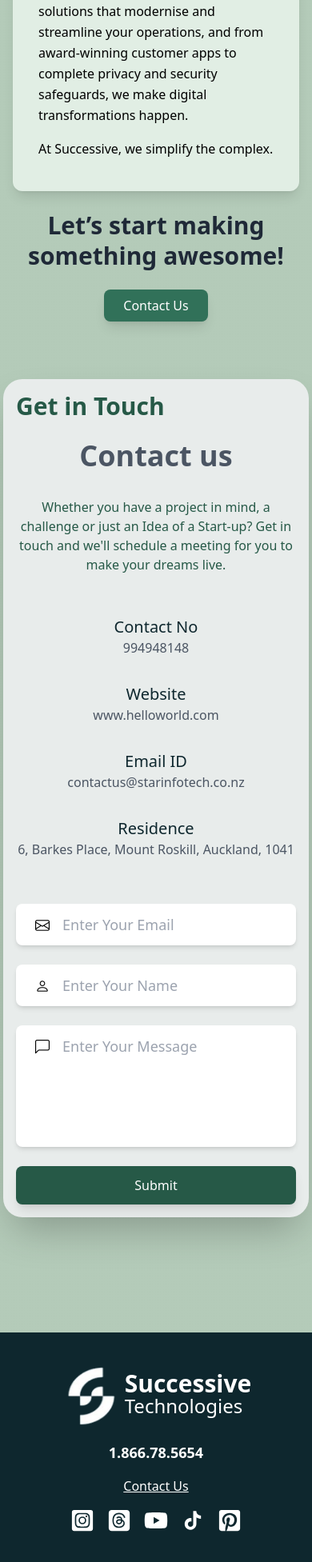
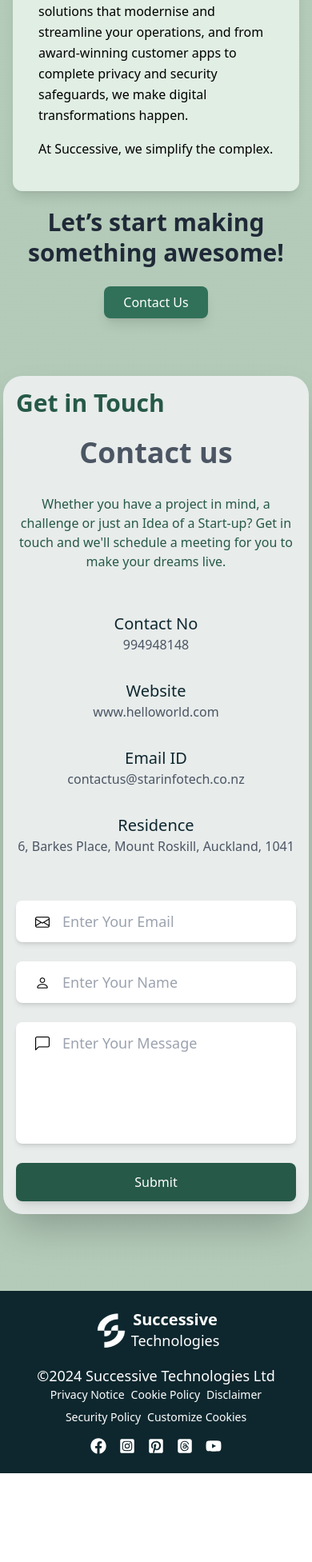
Before and after one commit to fullstackdev07/successive_react_website, a React (Vite) app: page / in a window 390 px wide. Shown: the part 5798-7751 px from the top of the page at 80% size. After the commit the page ends 7640 px from the top, so only its background shows below. Built offline with nearby package versions, Linux system fonts and the light colour scheme.

Commit message:
created footer

```diff
--- a/src/Data/Insights.json
+++ b/src/Data/Insights.json
@@ -73,5 +73,5 @@
     ],
     "header": "Discover Essential Insights",
     "buttonText": "Learn More",
-    "weblink": "https://www.example.com"
+    "href": "#contact"
   }
--- a/src/Data/Servicesectiondata.json
+++ b/src/Data/Servicesectiondata.json
@@ -15,6 +15,6 @@
   "callToAction": {
     "title": "Let’s start making something awesome!",
     "buttonText": "Contact Us",
-    "buttonClass": "px-6 py-2 text-white bg-green hover:bg-green-700 rounded-lg transition duration-200"
+    "href": "#home"
   }
 }
--- a/src/components/About.jsx
+++ b/src/components/About.jsx
@@ -1,6 +1,6 @@
 import React from "react";
 import aboutData from "../Data/Aboutdata.json";
-import bgimage from "/filters_brightness(-10).webp";
+
 
 const About = () => {
   return (
--- a/src/components/Footer.jsx
+++ b/src/components/Footer.jsx
@@ -7,195 +7,42 @@
   FaPinterestSquare,
 } from "react-icons/fa";
 import { FaSquareThreads } from "react-icons/fa6";
-import { AiOutlineTikTok } from "react-icons/ai";
 
 const Footer = () => {
   return (
-    <footer className="w-full bg-ramagreen py-10 mt-36">
-      <div className="max-w-7xl mx-auto flex flex-col md:flex-row justify-between items-center px-4 space-y-8 md:space-y-0">
-        <div className="w-full md:w-1/2 flex flex-col items-center md:items-start space-y-4">
-          <div className="flex items-center mx-0">
-            <img src={footer} alt="engajify logo" className="h-20 w-20" />
-            <div className="">
-              <p className="font-bold text-white text-3xl leading-6">
-                Successive
-              </p>
-              <p className="text-white text-2xl">Technologies</p>
-            </div>
-          </div>
+    <footer className="w-full bg-ramagreen py-6 mt-24">
+      <div className="container mx-auto flex flex-col md:flex-row items-center justify-between px-4">
 
-          <p className="text-white text-lg font-semibold">1.866.78.5654</p>
-          <p className="text-white underline">Contact Us</p>
-
-          <div className="flex space-x-4 text-3xl text-white">
-
-            <FaInstagramSquare />
-            <FaSquareThreads />
-            <FaYoutube />
-            <AiOutlineTikTok />
-            <FaPinterestSquare />
+        <div className="flex items-center mb-4 md:mb-0">
+          <img src={footer} alt="Engajify logo" className="h-12 w-12 md:h-14 md:w-14" />
+          <div className="text-center md:text-left">
+            <p className="font-bold text-white text-xl md:text-2xl leading-6">
+              Successive
+            </p>
+            <p className="text-white text-lg md:text-xl">Technologies</p>
           </div>
         </div>
 
 
-        <div className="w-full md:w-1/2 grid grid-cols-2 md:grid-cols-3 gap-4">
-          <div>
-            <h3 className="text-white text-lg font-bold mb-2">Product</h3>
-            <ul className="space-y-2 text-gray text-gray-400">
-              <li>
-                <a href="#" className="hover:underline">
-                  Features
-                </a>
-              </li>
-              <li>
-                <a href="#" className="hover:underline">
-                  Pricing
-                </a>
-              </li>
-              <li>
-                <a href="#" className="hover:underline">
-                  Integrations
-                </a>
-              </li>
-              <li>
-                <a href="#" className="hover:underline">
-                  FAQ
-                </a>
-              </li>
-            </ul>
-          </div>
-          <div>
-            <h3 className="text-white text-lg font-bold mb-2">Company</h3>
-            <ul className="space-y-2 text-gray-400">
-              <li>
-                <a href="#" className="hover:underline">
-                  About Us
-                </a>
-              </li>
-              <li>
-                <a href="#" className="hover:underline">
-                  Careers
-                </a>
-              </li>
-              <li>
-                <a href="#" className="hover:underline">
-                  Press
-                </a>
-              </li>
-              <li>
-                <a href="#" className="hover:underline">
-                  Blog
-                </a>
-              </li>
-            </ul>
-          </div>
-          <div>
-            <h3 className="text-white text-lg font-bold mb-2">Support</h3>
-            <ul className="space-y-2 text-gray-400">
-              <li>
-                <a href="#" className="hover:underline">
-                  Help Center
-                </a>
-              </li>
-              <li>
-                <a href="#" className="hover:underline">
-                  Terms of Service
-                </a>
-              </li>
-              <li>
-                <a href="#" className="hover:underline">
-                  Privacy Policy
-                </a>
-              </li>
-              <li>
-                <a href="#" className="hover:underline">
-                  Contact Support
-                </a>
-              </li>
-            </ul>
-          </div>
-          <div>
-            <h3 className="text-white text-lg font-bold mb-2">Checkout</h3>
-            <ul className="space-y-2 text-gray-400">
-              <li>
-                <a href="#" className="hover:underline">
-                  Help Center
-                </a>
-              </li>
-              <li>
-                <a href="#" className="hover:underline">
-                  Terms of Service
-                </a>
-              </li>
-              <li>
-                <a href="#" className="hover:underline">
-                  Privacy Policy
-                </a>
-              </li>
-              <li>
-                <a href="#" className="hover:underline">
-                  Contact Support
-                </a>
-              </li>
-            </ul>
-          </div>
-          <div>
-            <h3 className="text-white text-lg font-bold mb-2">About</h3>
-            <ul className="space-y-2 text-gray-400">
-              <li>
-                <a href="#" className="hover:underline">
-                  Help Center
-                </a>
-              </li>
-              <li>
-                <a href="#" className="hover:underline">
-                  Terms of Service
-                </a>
-              </li>
-              <li>
-                <a href="#" className="hover:underline">
-                  Privacy Policy
-                </a>
-              </li>
-              <li>
-                <a href="#" className="hover:underline">
-                  Contact Support
-                </a>
-              </li>
-            </ul>
-          </div>
+        <div className="text-center md:text-left text-white mb-4 md:mb-0">
+          <h1 className="text-lg">
+            ©2024 Successive Technologies Ltd
+          </h1>
+          <ul className="flex flex-wrap justify-center md:justify-start gap-2 text-sm md:text-base">
+            <li className="hover:underline cursor-pointer">Privacy Notice</li>
+            <li className="hover:underline cursor-pointer">Cookie Policy</li>
+            <li className="hover:underline cursor-pointer">Disclaimer</li>
+            <li className="hover:underline cursor-pointer">Security Policy</li>
+            <li className="hover:underline cursor-pointer">Customize Cookies</li>
+          </ul>
         </div>
-      </div>
-      <div className="text-center text-white mt-8 text-sm border-t-2 border-white p-6">
-        <div className="flex flex-col md:flex-row items-center justify-between md:justify-between">
-          <div className="mb-4 md:mb-0">
-            © {new Date().getFullYear()} Your Company. All rights reserved.
-          </div>
 
-          <div>
-            <ul className="flex flex-col md:flex-row gap-4 text-gray-400">
-              <li>
-                <a href="#" className="hover:underline">
-                  Help Center
-                </a>
-              </li>
-              <li>
-                <a href="#" className="hover:underline">
-                  Terms of Service
-                </a>
-              </li>
-              <li>
-                <a href="#" className="hover:underline">
-                  Privacy Policy
-                </a>
-              </li>
-              <li>
-                <a href="#" className="hover:underline">
-                  Contact Support
-                </a>
-              </li>
-            </ul>
-          </div>
+        <div className="flex justify-center md:justify-end gap-4 text-xl md:text-2xl text-white">
+          <FaFacebook className="hover:text-gray-300 transition" />
+          <FaInstagramSquare className="hover:text-gray-300 transition" />
+          <FaPinterestSquare className="hover:text-gray-300 transition" />
+          <FaSquareThreads className="hover:text-gray-300 transition" />
+          <FaYoutube className="hover:text-gray-300 transition" />
         </div>
       </div>
     </footer>
--- a/src/components/Insights.jsx
+++ b/src/components/Insights.jsx
@@ -57,8 +57,8 @@
                 ))}
               </ul>
               <a
-                href={insightsData.weblink}
-                target="_blank"
+                href={insightsData.href}
+
                 rel="noopener noreferrer"
               >
                 <button className="mt-6 px-6 py-2 text-green bg-white rounded-2xl hover:bg-green-700 transition duration-200 ease-in-out">
--- a/src/components/ServiceSection.jsx
+++ b/src/components/ServiceSection.jsx
@@ -44,17 +44,19 @@
 
       <div className="flex flex-col items-center justify-center max-w-7xl mx-auto py-8 space-y-6 text-center mt-[-1rem]">
         <h1
-          className="text-3xl md:text-4xl lg:text-5xl font-bold text-gray-800 leading-tight max-w-3xl  mt-2"
+          className="text-3xl md:text-4xl lg:text-5xl font-bold text-gray-800 leading-tight max-w-3xl  mt-1"
           data-aos="fade-left"
         >
           {callToAction.title}
         </h1>
-
-        <button
-          className={`${callToAction.buttonClass} transition duration-300 hover:text-white px-6 py-2 md:px-5 md:py-2 rounded-lg shadow-lg md:text-xl`}
-        >
-          {callToAction.buttonText}
-        </button>
+        <a href={callToAction.href}>
+          <button
+            className=" transition duration-300 text-white
+            px-6 py-2 md:px-4 md:py-2 rounded-lg shadow-lg bg-green"
+          >
+            {callToAction.buttonText}
+          </button>
+        </a>
       </div>
     </div>
   );
--- a/src/index.css
+++ b/src/index.css
@@ -8,5 +8,5 @@
     margin: 0px;
     padding: 0px;
     scroll-behavior: smooth;
-    scroll-padding: 3.5rem;
+    scroll-padding: 2rem;
 }
```
